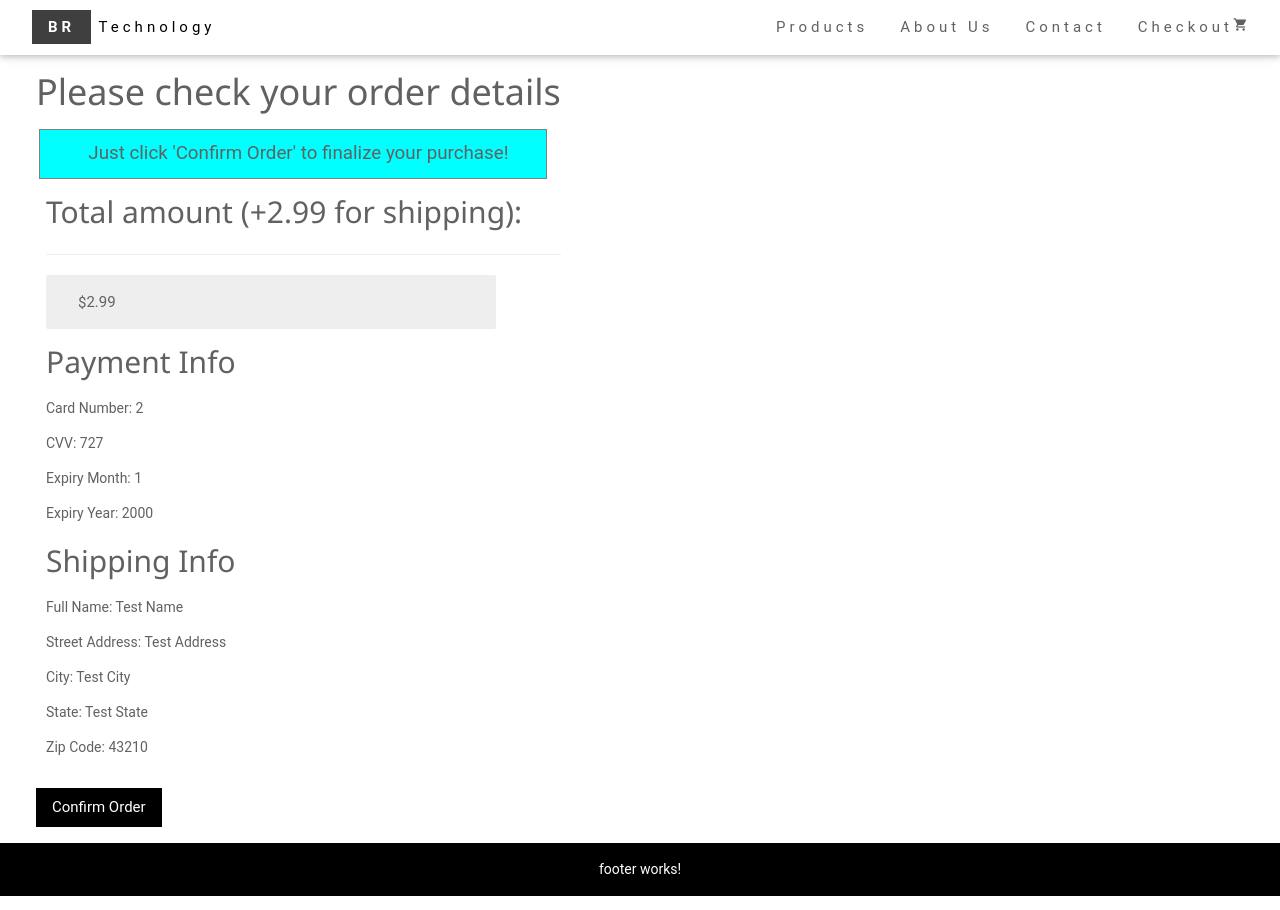
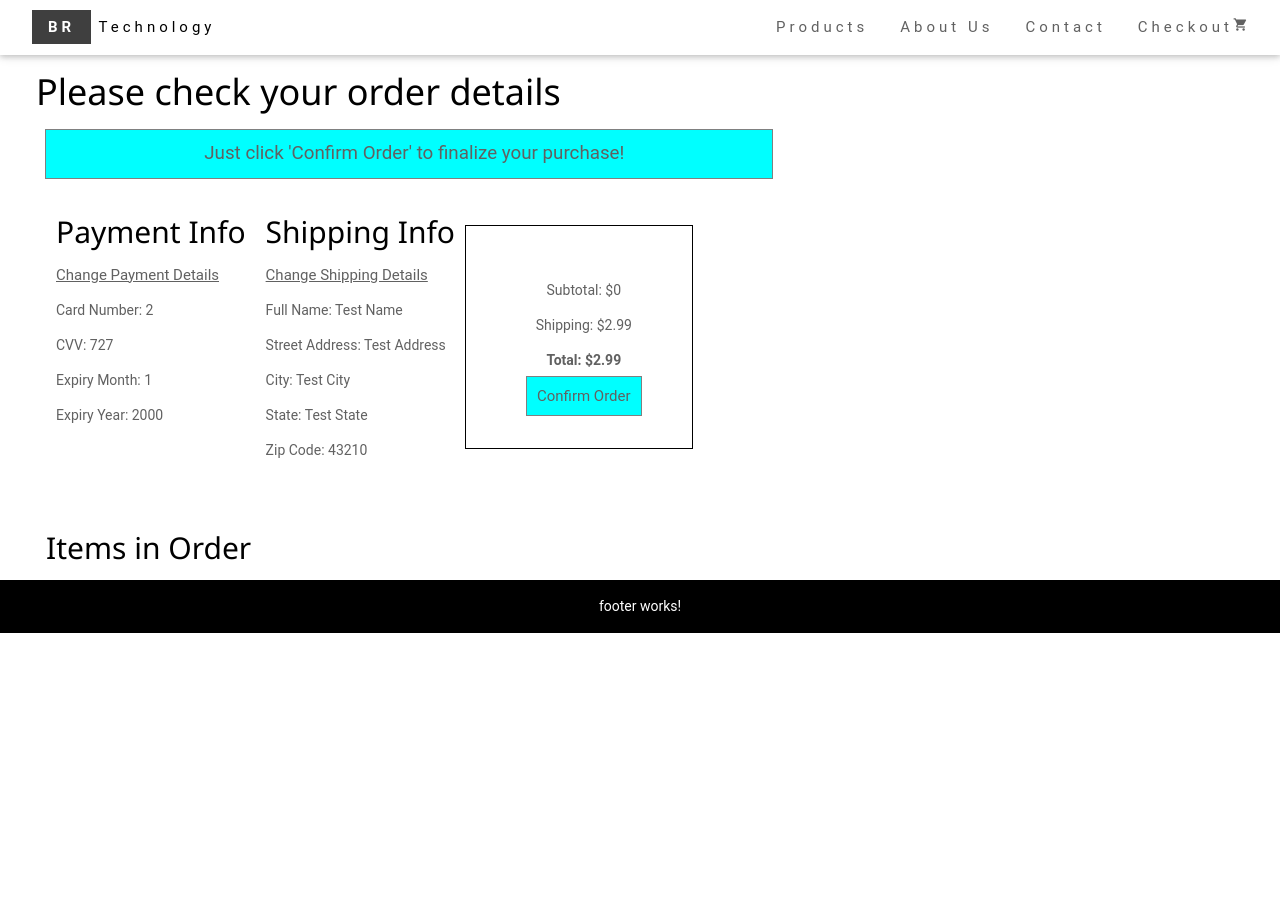
Before and after one commit to LilyDris/CSE5234, an Angular app in the folder Lab5/: page /summary in a window 1280 px wide. After the commit the page ends 800 px from the top, so only its background shows below. Built offline with nearby package versions, Linux system fonts and the light colour scheme.

Commit message:
finished desktop view for summary page

```diff
--- a/Lab5/src/app/summary/summary.component.css
+++ b/Lab5/src/app/summary/summary.component.css
@@ -1,5 +1,13 @@
 * {
     margin-left: 10px;
+}
+
+h1 {
+    color: black;
+}
+
+a {
+    text-decoration: underline;
 }
 
 .summary-banner {
@@ -16,3 +24,48 @@
 .summary-banner > p {
     font-size: 1.25rem;
 }
+
+.summary-info-container {
+    display: flex;
+    justify-content: space-around;
+    margin-top: 20px;
+}
+
+.payment {
+    flex-grow: 1;
+}
+
+.shipping {
+    /*margin: 0 20px;*/
+    flex-grow: 1;
+}
+
+.subheading {
+    color: black;
+}
+
+.confirm {
+    flex-grow: 2;
+    /*margin-left: auto;*/
+    align-self: center;
+    margin-right: 100px;
+    border: 1px solid black;
+    padding: 40px 50px;
+    text-align: center;
+
+}
+
+.confirm > a {
+    background-color: aqua;
+    padding: 10px;
+    border: 1px solid gray;
+    text-decoration: none;
+}
+
+.total {
+    font-weight: bold;
+}
+
+.item-list {
+    margin-top: 50px;
+}
--- a/Lab5/src/app/summary/summary.component.html
+++ b/Lab5/src/app/summary/summary.component.html
@@ -4,18 +4,10 @@
     <p>Just click 'Confirm Order' to finalize your purchase!</p>
 </div>
 
-<div class="cart-item" *ngFor="let item of items">
-    <span>{{ item.name }}</span>
-    <span>{{ item.price | currency }}</span>
-</div>
-<div >
-    <h2>Total amount (+2.99 for shipping):</h2>
-    <hr class="solid">
-    <span class="cart-item">{{getTotal() | currency}}</span>
-</div>
-
+<div class="summary-info-container">
     <div class="payment">
-    <h2>Payment Info</h2>
+        <h2 class="subheading">Payment Info</h2>
+        <a routerLink="/payment">Change Payment Details</a>
         <p>Card Number: {{paymentInfo.CardNumber}}</p>
         <p>CVV: {{paymentInfo.CVV}}</p>
         <p>Expiry Month: {{paymentInfo.ExpiryMonth}}</p>
@@ -23,7 +15,8 @@
     </div>
 
     <div class="shipping">
-    <h2>Shipping Info</h2>
+        <h2 class="subheading">Shipping Info</h2>
+        <a routerLink="/shipping">Change Shipping Details</a>
         <p>Full Name: {{shippingInfo.FullName}}</p>
         <p>Street Address: {{shippingInfo.StreetAddress}}</p>
         <p>City: {{shippingInfo.City}}</p>
@@ -31,6 +24,20 @@
         <p>Zip Code: {{shippingInfo.ZipCode}}</p>
     </div>
 
-<a routerLink="/confirmation" class="button" (click)="onSubmit()">
+    <div class="confirm">
+        <p>Subtotal: ${{getTotal() - 2.99}}</p>
+        <p>Shipping: $2.99</p>
+        <p class="total">Total: ${{getTotal()}}</p>
+        <a routerLink="/confirmation" class="confirm-button" (click)="onSubmit()">
             Confirm Order
         </a>
+    </div>
+</div>
+
+<div class="item-list">
+<h2 class="subheading">Items in Order</h2>
+    <div class="cart-item" *ngFor="let item of items">
+        <span>{{ item.name }}</span>
+        <span>{{ item.price | currency }}</span>
+    </div>
+</div>
--- a/Lab5/src/app/summary/summary.component.ts
+++ b/Lab5/src/app/summary/summary.component.ts
@@ -21,6 +21,7 @@ export class SummaryComponent {
    }
 
   getTotal() {
+    this.total = 0
     for (let item of this.items) {
       this.total += item.price
     }
```
Lines whose indentation alone changed are shown as unchanged.
